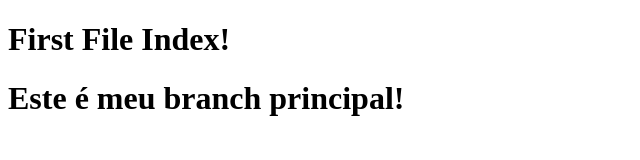
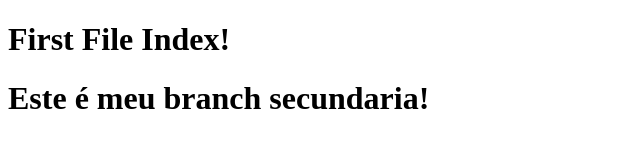
Before and after one commit to joaovitorsc1/git-tutorial, a plain HTML site: page index.html in a window 1280 px wide. Shown: the whole page, without its empty margins (0-640 px from the left). Drawn offline with Linux system fonts and the light colour scheme.

Commit message:
Feito commit para identificar branch secundaria!

```diff
--- a/index.html
+++ b/index.html
@@ -7,6 +7,6 @@
 </head>
 <body>
     <h1>First File Index!</h1>
-    <h1>Este é meu branch principal!</h1>
+    <h1>Este é meu branch secundaria!</h1>
 </body>
 </html>
```
